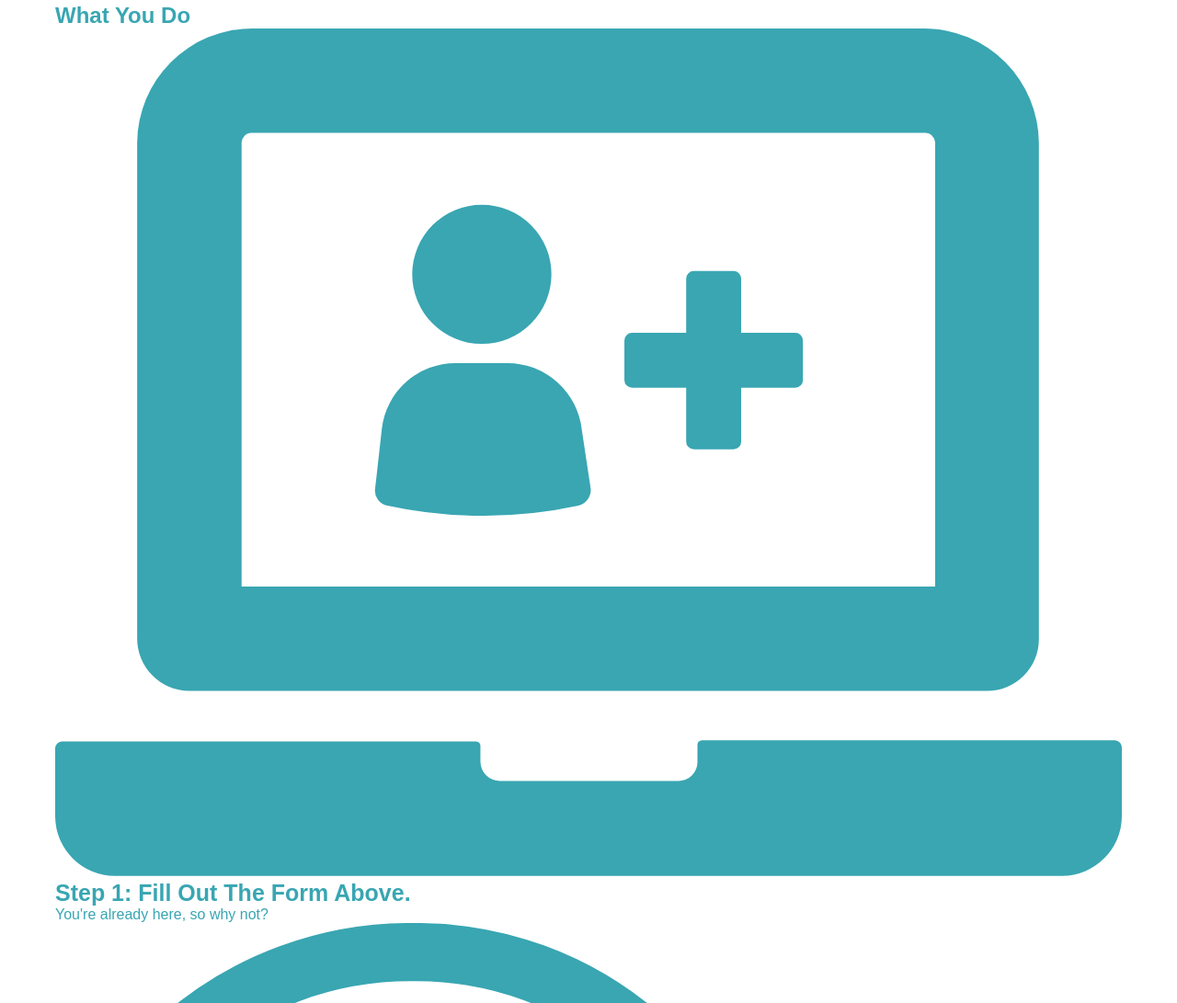
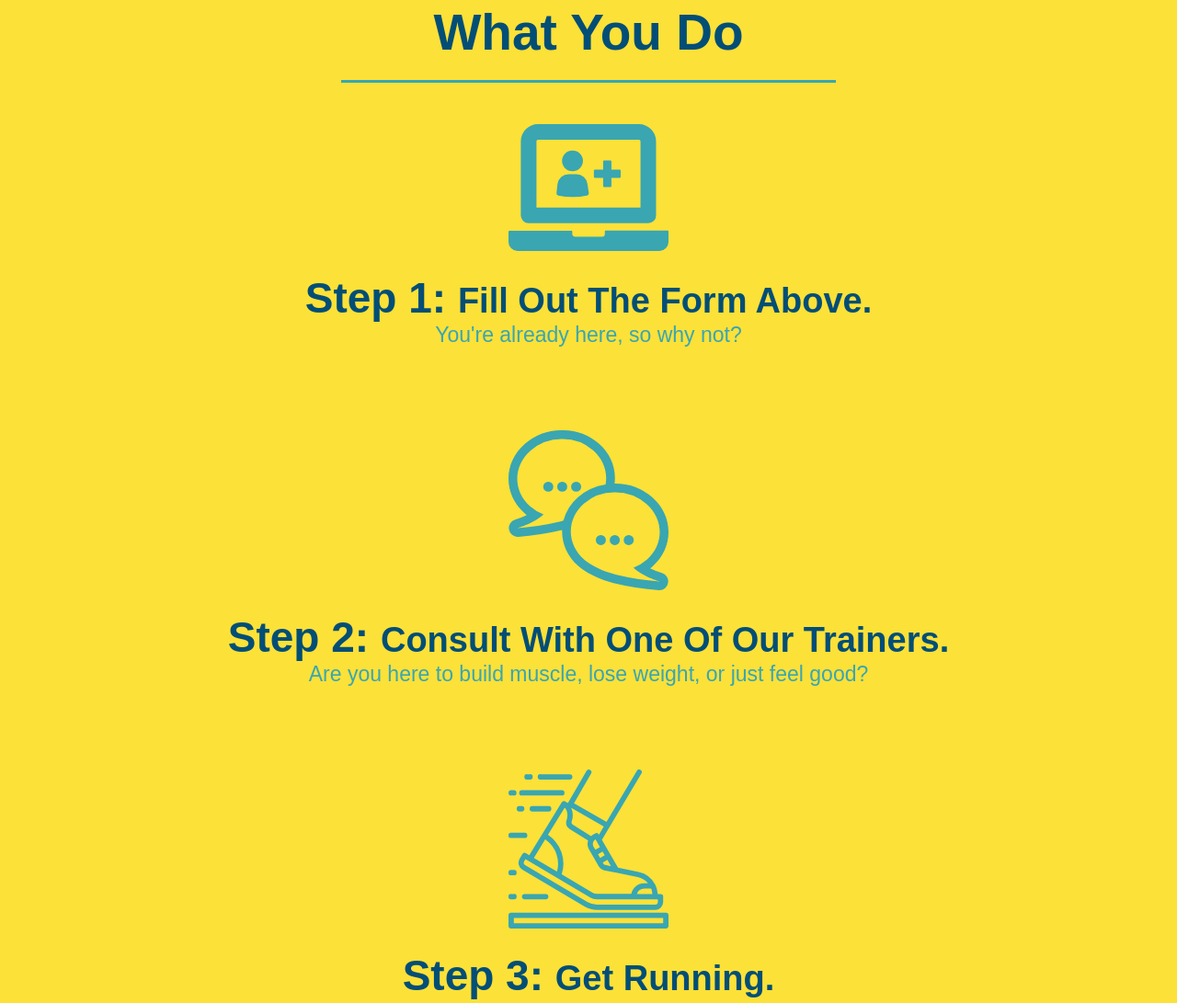
Before and after one commit to mhowitz/run-buddy, a plain HTML site: page index.html in a window 1280 px wide. Shown: the part 1117-2208 px from the top of the page at 92% size. Drawn offline with Linux system fonts and the light colour scheme.

Commit message:
styled what you do section

```diff
--- a/assets/css/style.css
+++ b/assets/css/style.css
@@ -117,14 +117,13 @@ h3 {
 .intro{
     text-align: center;
 }
-.intro h2 {
+.section-title{
     font-size: 55px;
     color: #024e76;
     margin-bottom: 35px;
     padding: 0 100px 20px 100px;
+    display: inline-block;
     border-bottom: 3px solid;
-    border-color: #fce138;
-    display: inline-block;
 }
 .intro p {
     line-height: 1.7;
@@ -133,3 +132,33 @@ h3 {
     font-size: 20px;
     margin: 0 auto;
 }
+.steps {
+    text-align: center;
+    background-color: #fce138;
+}
+
+.primary-border {
+    border-color: #fce138;
+}
+.secondary-border {
+    border-color: #39a6b2;
+}
+.steps div {
+    margin-bottom: 80px;
+}
+.steps img {
+    width: 15%;
+    margin: 10px 0;
+}
+.steps h3 {
+    color: #024e76;
+    font-size: 46px;
+    margin-top: 10px;
+}
+.steps p {
+    color: #39a6b2;
+    font-size: 23px;
+}
+.steps span {
+    font-size: 38px;
+}
--- a/index.html
+++ b/index.html
@@ -60,31 +60,31 @@
 
         <!--what we do section-->
         <section id="what-we-do" class="intro">
-            <h2>What We Do</h2>
+            <h2 class="section-title primary-border">What We Do</h2>
             <p>butcher selfies chambray shabby chic gentrify readymade yr Echo Park XOXO Tumblr normcore Banksy direct trade Blue Bottle chillwave you probably haven't heard of them single-origin coffee Vice fanny pack fixie Odd Future Austin fingerstache pickled twee synth Wes Anderson Thundercats viral bitters flannel meggings narwhal Marfa Schlitz sustainable Intelligentsia umami deep v craft</p>
         </section>
 
         <!--what u do section-->
-        <section id="what-you-do">
-            <h2>What You Do</h2>
+        <section id="what-you-do" class="steps">
+            <h2 class="section-title secondary-border">What You Do</h2>
             <div>
                 <img src="./assets/images/01-04-svgs/step-1.svg" alt="">
-                <h3>Step 1: Fill Out The Form Above.</h3>
+                <h3>Step 1: <span>Fill Out The Form Above.</span></h3>
                 <p>You're already here, so why not?</p>
             </div>
             <div>
                 <img src="./assets/images/01-04-svgs/step-2.svg" alt ="">
-                <h3>Step 2: Consult With One Of Our Trainers.</h3>
+                <h3>Step 2: <span>Consult With One Of Our Trainers.</span></h3>
                 <p>Are you here to build muscle, lose weight, or just feel good?</p>
             </div>
             <div>
                 <img src="./assets/images/01-04-svgs/step-3.svg" alt="">
-                <h3>Step 3: Get Running.</h3>
+                <h3>Step 3: <span>Get Running.</span></h3>
                 <p>Hit the ground running (literally) once your trainer lays out your plan.</p>
             </div>
             <div>
                 <img src="./assets/images/01-04-svgs/step-4.svg" alt="">
-                <h3>Step 4: See Results.</h3>
+                <h3>Step 4: <span>See Results.</span></h3>
                 <p>Bi-weekly checkins with your trainer will keep you focused.</p>
             </div>
 
```
